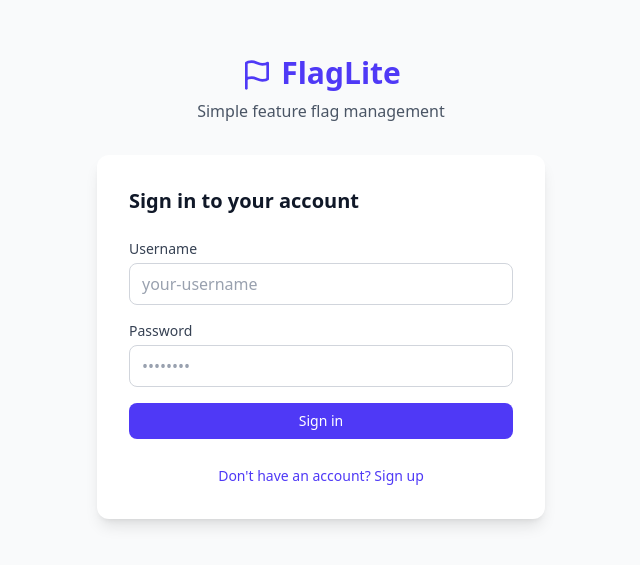
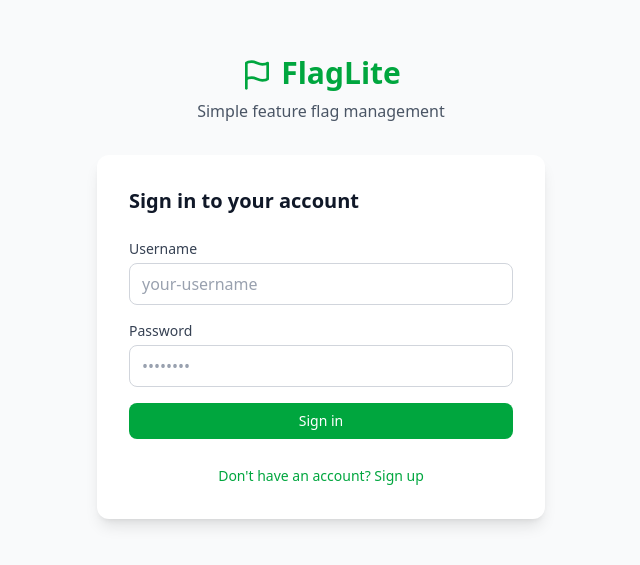
Before and after one commit to faiscadev/flaglite, a React (Vite) app in the folder apps/flaglite-dashboard/: page /login in a window 1280 px wide. Shown: the part 113-678 px from the top of the page, without its empty margins (319-959 px from the left). Built offline with nearby package versions, Linux system fonts and the light colour scheme; no server answers.

Commit message:
style(dashboard): update accent color from blue/indigo to green (#16a34a)

```diff
--- a/apps/flaglite-dashboard/src/components/Button.tsx
+++ b/apps/flaglite-dashboard/src/components/Button.tsx
@@ -9,8 +9,8 @@ interface ButtonProps extends ButtonHTMLAttributes<HTMLButtonElement> {
 }
 
 const variants = {
-  primary: 'bg-indigo-600 text-white hover:bg-indigo-700 focus:ring-indigo-500',
-  secondary: 'bg-white text-gray-700 border border-gray-300 hover:bg-gray-50 focus:ring-indigo-500',
+  primary: 'bg-green-600 text-white hover:bg-green-700 focus:ring-green-500',
+  secondary: 'bg-white text-gray-700 border border-gray-300 hover:bg-gray-50 focus:ring-green-500',
   ghost: 'text-gray-600 hover:bg-gray-100 hover:text-gray-900 focus:ring-gray-500',
   danger: 'bg-red-600 text-white hover:bg-red-700 focus:ring-red-500',
 };
--- a/apps/flaglite-dashboard/src/components/Input.tsx
+++ b/apps/flaglite-dashboard/src/components/Input.tsx
@@ -18,7 +18,7 @@ export const Input = forwardRef<HTMLInputElement, InputProps>(
           ref={ref}
           className={`
             w-full px-3 py-2 border rounded-lg bg-white text-gray-900
-            focus:outline-none focus:ring-2 focus:ring-indigo-500 focus:border-indigo-500
+            focus:outline-none focus:ring-2 focus:ring-green-500 focus:border-green-500
             placeholder:text-gray-400
             ${error ? 'border-red-500' : 'border-gray-300'}
             ${className}
--- a/apps/flaglite-dashboard/src/components/Layout.tsx
+++ b/apps/flaglite-dashboard/src/components/Layout.tsx
@@ -27,7 +27,7 @@ export function Layout({ children }: LayoutProps) {
     <div className="min-h-screen bg-gray-50">
       {/* Mobile Header */}
       <div className="lg:hidden bg-white border-b border-gray-200 px-4 py-3 flex items-center justify-between">
-        <h1 className="text-xl font-bold text-indigo-600"><FlagIcon className="w-6 h-6 inline-block mr-1" />FlagLite</h1>
+        <h1 className="text-xl font-bold text-green-600"><FlagIcon className="w-6 h-6 inline-block mr-1" />FlagLite</h1>
         <button
           onClick={() => setMobileMenuOpen(!mobileMenuOpen)}
           className="p-2 text-gray-600 hover:text-gray-900 hover:bg-gray-100 rounded-lg cursor-pointer"
@@ -49,7 +49,7 @@ export function Layout({ children }: LayoutProps) {
                   onClick={() => setMobileMenuOpen(false)}
                   className={`flex items-center px-3 py-2 rounded-lg text-sm font-medium transition-colors ${
                     isActive(item.path)
-                      ? 'bg-indigo-50 text-indigo-600'
+                      ? 'bg-green-50 text-green-600'
                       : 'text-gray-700 hover:bg-gray-100'
                   }`}
                 >
@@ -77,7 +77,7 @@ export function Layout({ children }: LayoutProps) {
         <div className="flex flex-col h-full">
           {/* Logo */}
           <div className="px-6 py-4 border-b border-gray-200">
-            <h1 className="text-xl font-bold text-indigo-600"><FlagIcon className="w-6 h-6 inline-block mr-1" />FlagLite</h1>
+            <h1 className="text-xl font-bold text-green-600"><FlagIcon className="w-6 h-6 inline-block mr-1" />FlagLite</h1>
           </div>
 
           {/* Navigation */}
@@ -90,7 +90,7 @@ export function Layout({ children }: LayoutProps) {
                   to={item.path}
                   className={`flex items-center px-3 py-2 rounded-lg text-sm font-medium transition-colors ${
                     isActive(item.path)
-                      ? 'bg-indigo-50 text-indigo-600'
+                      ? 'bg-green-50 text-green-600'
                       : 'text-gray-700 hover:bg-gray-100'
                   }`}
                 >
--- a/apps/flaglite-dashboard/src/components/Toggle.tsx
+++ b/apps/flaglite-dashboard/src/components/Toggle.tsx
@@ -14,9 +14,9 @@ export function Toggle({ enabled, onChange, disabled = false }: ToggleProps) {
       disabled={disabled}
       className={`
         relative inline-flex h-6 w-11 items-center rounded-full
-        transition-colors focus:outline-none focus:ring-2 focus:ring-indigo-500 focus:ring-offset-2
+        transition-colors focus:outline-none focus:ring-2 focus:ring-green-500 focus:ring-offset-2
         ${disabled ? 'opacity-50 cursor-not-allowed' : 'cursor-pointer'}
-        ${enabled ? 'bg-indigo-600' : 'bg-gray-200'}
+        ${enabled ? 'bg-green-600' : 'bg-gray-200'}
       `}
     >
       <span
--- a/apps/flaglite-dashboard/src/pages/LoginPage.tsx
+++ b/apps/flaglite-dashboard/src/pages/LoginPage.tsx
@@ -37,7 +37,7 @@ export function LoginPage() {
       <div className="w-full max-w-md">
         {/* Logo */}
         <div className="text-center mb-8">
-          <h1 className="text-3xl font-bold text-indigo-600"><FlagIcon className="w-8 h-8 inline-block mr-2" />FlagLite</h1>
+          <h1 className="text-3xl font-bold text-green-600"><FlagIcon className="w-8 h-8 inline-block mr-2" />FlagLite</h1>
           <p className="text-gray-600 mt-2">Simple feature flag management</p>
         </div>
 
@@ -87,7 +87,7 @@ export function LoginPage() {
           <div className="mt-6 text-center">
             <Link
               to="/signup"
-              className="text-sm text-indigo-600 hover:underline"
+              className="text-sm text-green-600 hover:underline"
             >
               Don't have an account? Sign up
             </Link>
--- a/apps/flaglite-dashboard/src/pages/ProjectsPage.tsx
+++ b/apps/flaglite-dashboard/src/pages/ProjectsPage.tsx
@@ -85,7 +85,7 @@ export function ProjectsPage() {
       {/* Projects Grid */}
       {isLoading ? (
         <div className="flex items-center justify-center h-64">
-          <RefreshCw className="w-8 h-8 text-indigo-600 animate-spin" />
+          <RefreshCw className="w-8 h-8 text-green-600 animate-spin" />
         </div>
       ) : !projects || projects.length === 0 ? (
         <div className="bg-white rounded-lg border border-gray-200 p-12 text-center">
@@ -102,7 +102,7 @@ export function ProjectsPage() {
             <button
               key={project.id}
               onClick={() => handleSelectProject(project.id)}
-              className="bg-white rounded-lg border border-gray-200 p-6 text-left hover:border-indigo-300 hover:shadow-md transition-all group cursor-pointer"
+              className="bg-white rounded-lg border border-gray-200 p-6 text-left hover:border-green-300 hover:shadow-md transition-all group cursor-pointer"
             >
               <div className="flex items-start justify-between">
                 <div className="flex-1 min-w-0">
@@ -113,7 +113,7 @@ export function ProjectsPage() {
                     Created {new Date(project.created_at).toLocaleDateString()}
                   </p>
                 </div>
-                <ArrowRight className="w-5 h-5 text-gray-400 group-hover:text-indigo-600 transition-colors" />
+                <ArrowRight className="w-5 h-5 text-gray-400 group-hover:text-green-600 transition-colors" />
               </div>
             </button>
           ))}
--- a/apps/flaglite-dashboard/src/pages/SignupPage.tsx
+++ b/apps/flaglite-dashboard/src/pages/SignupPage.tsx
@@ -124,7 +124,7 @@ export function SignupPage() {
       <div className="w-full max-w-md">
         {/* Logo */}
         <div className="text-center mb-8">
-          <h1 className="text-3xl font-bold text-indigo-600"><FlagIcon className="w-8 h-8 inline-block mr-2" />FlagLite</h1>
+          <h1 className="text-3xl font-bold text-green-600"><FlagIcon className="w-8 h-8 inline-block mr-2" />FlagLite</h1>
           <p className="text-gray-600 mt-2">Simple feature flag management</p>
         </div>
 
@@ -187,7 +187,7 @@ export function SignupPage() {
           <div className="mt-6 text-center">
             <Link
               to="/login"
-              className="text-sm text-indigo-600 hover:underline"
+              className="text-sm text-green-600 hover:underline"
             >
               Already have an account? Sign in
             </Link>
```
